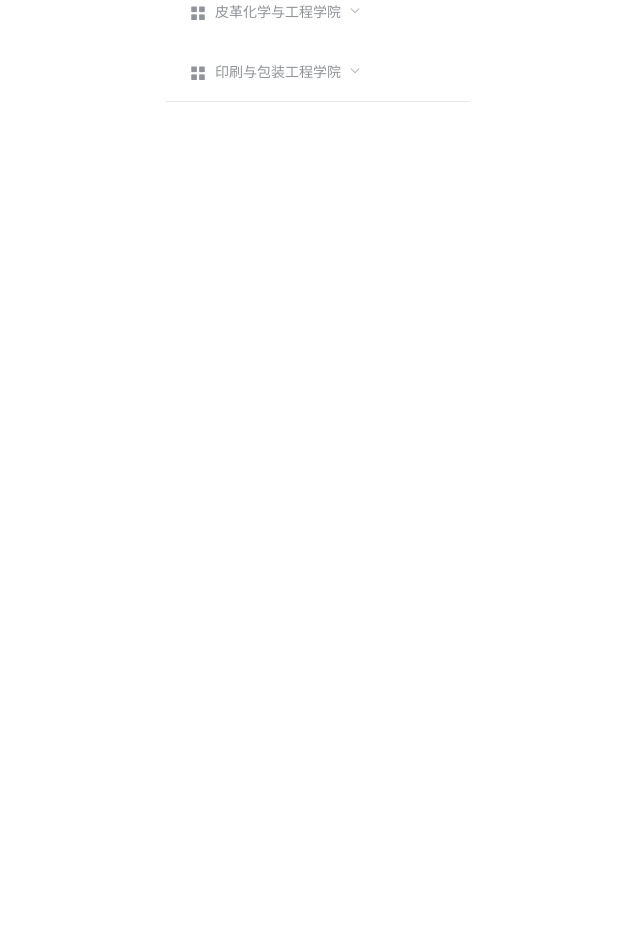
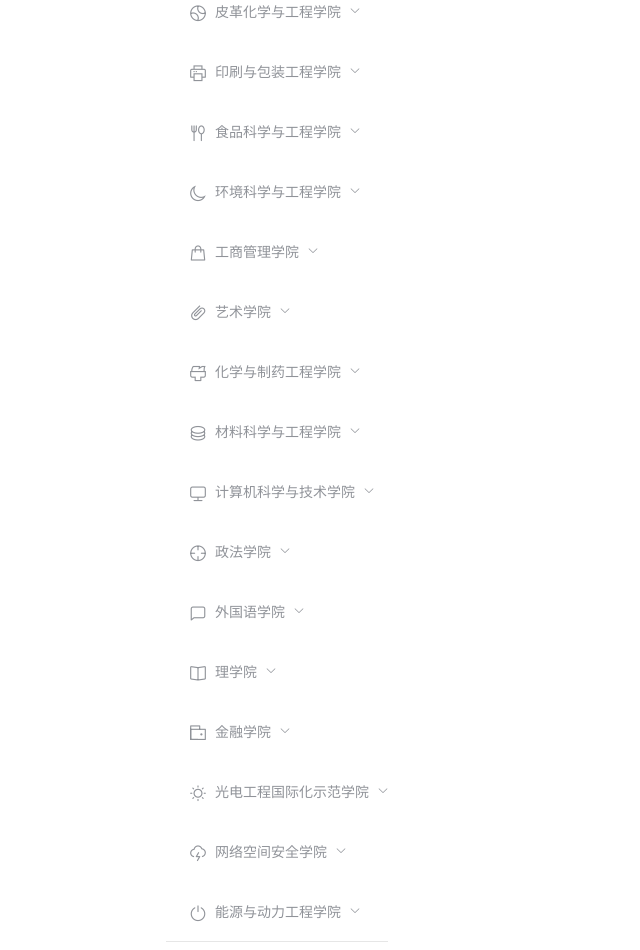
Before and after one commit to Sirlanri/TNCEE-query, a Vue app: page /Browse in a window 1280 px wide. Shown: the part 460-1410 px from the top of the page, without its empty margins (0-640 px from the left). Before the commit the page ends 800 px from the top, so only its background shows below. Built offline with nearby package versions, Linux system fonts and the light colour scheme.

Commit message:
各学院及其图标

```diff
--- a/src/views/Browse.vue
+++ b/src/views/Browse.vue
@@ -2,13 +2,13 @@
   <div>
     <keep-alive>
       <el-row :gutter="20">
-        <el-col :span="8">
+        <el-col :span="6">
           <h5>选择你的专业</h5>
 
           <el-menu mode="horizontal" @select="choose">
             <el-submenu index="1" >
               <template slot="title">
-                <i class="el-icon-location"></i>
+                <i class="el-icon-setting"></i>
                 <span>机械与汽车工程学院</span>
               </template>
 
@@ -24,7 +24,7 @@
 
             <el-submenu index="2">
               <template slot="title">
-                <i class="el-icon-menu"></i>
+                <i class="el-icon-cpu"></i>
                 <span slot="title">电气工程与自动化学院</span>
               </template>
               <el-menu-item index="2-1">电气工程及其自动化</el-menu-item>
@@ -37,7 +37,7 @@
 
             <el-submenu index="3">
               <template slot="title">
-                <i class="el-icon-menu"></i>
+                <i class="el-icon-toilet-paper"></i>
                 <span slot="title">造纸与植物资源工程学院	</span>
               </template>
               <el-menu-item index="3-1">轻化工程（制浆造纸工程方向）</el-menu-item>
@@ -46,7 +46,7 @@
 
             <el-submenu index="4">
               <template slot="title">
-                <i class="el-icon-menu"></i>
+                <i class="el-icon-goblet-square-full"></i>
                 <span slot="title">生物工程学院</span>
               </template>
               <el-menu-item index="4-1">生物工程</el-menu-item>
@@ -56,21 +56,179 @@
 
             <el-submenu index="5">
               <template slot="title">
-                <i class="el-icon-menu"></i>
+                <i class="el-icon-baseball"></i>
                 <span slot="title">皮革化学与工程学院</span>
               </template>
               <el-menu-item index="5-1">轻化工程（皮革、合成革方向）</el-menu-item>
 
             </el-submenu>
+
             <el-submenu index="6">
               <template slot="title">
-                <i class="el-icon-menu"></i>
+                <i class="el-icon-printer"></i>
                 <span slot="title">印刷与包装工程学院</span>
               </template>
               <el-menu-item index="6-1">印刷工程</el-menu-item>
               <el-menu-item index="6-2">包装工程</el-menu-item>
+            </el-submenu>
 
+            <el-submenu index="7">
+              <template slot="title">
+                <i class="el-icon-fork-spoon"></i>
+                <span slot="title">食品科学与工程学院</span>
+              </template>
+              <el-menu-item index="6-1">食品科学与工程</el-menu-item>
+              <el-menu-item index="6-2">食品质量与安全</el-menu-item>
             </el-submenu>
+
+            <el-submenu index="8">
+              <template slot="title">
+                <i class="el-icon-moon"></i>
+                <span slot="title">环境科学与工程学院</span>
+              </template>
+              <el-menu-item index="6-1">环境科学</el-menu-item>
+              <el-menu-item index="6-2">环境工程</el-menu-item>
+            </el-submenu>
+
+            <el-submenu index="9">
+              <template slot="title">
+                <i class="el-icon-goods"></i>
+                <span slot="title">工商管理学院</span>
+              </template>
+              <el-menu-item index="2-1">市场营销</el-menu-item>
+              <el-menu-item index="2-2">人力资源管理</el-menu-item>
+              <el-menu-item index="2-3">会计学</el-menu-item>
+              <el-menu-item index="2-4">财务管理</el-menu-item>
+              <el-menu-item index="2-5">信息管理与信息系统</el-menu-item>
+              <el-menu-item index="2-6">国际商务</el-menu-item>
+              <el-menu-item index="2-6">会计学（金融外包）</el-menu-item>
+              <el-menu-item index="2-6">信息管理与信息系统（智能移动开发）</el-menu-item>
+              <el-menu-item index="2-6">信息管理与信息系统（互联网营销）</el-menu-item>
+            </el-submenu>
+
+            <el-submenu index="10">
+              <template slot="title">
+                <i class="el-icon-paperclip"></i>
+                <span slot="title">艺术学院</span>
+              </template>
+              <el-menu-item index="2-1">视觉传达设计</el-menu-item>
+              <el-menu-item index="2-2">环境设计</el-menu-item>
+              <el-menu-item index="2-3">产品设计</el-menu-item>
+              <el-menu-item index="2-4">摄影</el-menu-item>
+              <el-menu-item index="2-5">服装与服饰设计</el-menu-item>
+              <el-menu-item index="2-6">音乐表演（声乐）</el-menu-item>
+              <el-menu-item index="2-6">广告</el-menu-item>
+            </el-submenu>
+
+            <el-submenu index="11">
+              <template slot="title">
+                <i class="el-icon-brush"></i>
+                <span slot="title">化学与制药工程学院</span>
+              </template>
+              <el-menu-item index="2-1">化学工程与工艺</el-menu-item>
+              <el-menu-item index="2-2">应用化学</el-menu-item>
+              <el-menu-item index="2-3">制药工程</el-menu-item>
+              <el-menu-item index="2-4">药物制剂</el-menu-item>
+              <el-menu-item index="2-5">化学</el-menu-item>
+              <el-menu-item index="2-6">应用化学国际实验班</el-menu-item>
+            </el-submenu>
+
+            <el-submenu index="12">
+              <template slot="title">
+                <i class="el-icon-coin"></i>
+                <span slot="title">材料科学与工程学院</span>
+              </template>
+              <el-menu-item index="2-1">无机非金属材料工程</el-menu-item>
+              <el-menu-item index="2-2">高分子材料与工程</el-menu-item>
+              <el-menu-item index="2-3">材料化学</el-menu-item>
+              <el-menu-item index="2-4">宝石与材料工艺学</el-menu-item>
+              <el-menu-item index="2-5">复合材料与工程</el-menu-item>
+            </el-submenu>
+
+            <el-submenu index="13">
+              <template slot="title">
+                <i class="el-icon-monitor"></i>
+                <span slot="title">计算机科学与技术学院</span>
+              </template>
+              <el-menu-item index="2-1">计算机科学与技术</el-menu-item>
+              <el-menu-item index="2-2">物联网工程</el-menu-item>
+              <el-menu-item index="2-3">软件工程</el-menu-item>
+              <el-menu-item index="2-4">数据科学与大数据技术</el-menu-item>
+              <el-menu-item index="2-5">计算机科学与技术（软件外包）</el-menu-item>
+              <el-menu-item index="2-5">计算机科学与技术（嵌入式）</el-menu-item>
+            </el-submenu>
+
+            <el-submenu index="14">
+              <template slot="title">
+                <i class="el-icon-aim"></i>
+                <span slot="title">政法学院</span>
+              </template>
+              <el-menu-item index="2-1">法学</el-menu-item>
+              <el-menu-item index="2-2">汉语国际教育</el-menu-item>
+              <el-menu-item index="2-3">行政管理</el-menu-item>
+            </el-submenu>
+
+            <el-submenu index="15">
+              <template slot="title">
+                <i class="el-icon-chat-square"></i>
+                <span slot="title">外国语学院</span>
+              </template>
+              <el-menu-item index="2-1">英语</el-menu-item>
+              <el-menu-item index="2-2">日语</el-menu-item>
+              <el-menu-item index="2-3">翻译</el-menu-item>
+            </el-submenu>
+
+            <el-submenu index="16">
+              <template slot="title">
+                <i class="el-icon-reading"></i>
+                <span slot="title">理学院</span>
+              </template>
+              <el-menu-item index="2-1">信息与计算科学</el-menu-item>
+              <el-menu-item index="2-2">电子信息科学与技术</el-menu-item>
+              <el-menu-item index="2-3">应用统计学</el-menu-item>
+              <el-menu-item index="2-4">信息与计算科学（云计算）</el-menu-item>
+              <el-menu-item index="2-5">微电子科学与工程</el-menu-item>
+            </el-submenu>
+
+            <el-submenu index="17">
+              <template slot="title">
+                <i class="el-icon-wallet"></i>
+                <span slot="title">金融学院</span>
+              </template>
+              <el-menu-item index="2-1">金融学</el-menu-item>
+              <el-menu-item index="2-2">国际经济与贸易</el-menu-item>
+              <el-menu-item index="2-3">信息管理与信息系统（互联网金融方向）</el-menu-item>
+            </el-submenu>
+
+            <el-submenu index="18">
+              <template slot="title">
+                <i class="el-icon-sunny"></i>
+                <span slot="title">光电工程国际化示范学院</span>
+              </template>
+              <el-menu-item index="2-1">光电信息科学与工程</el-menu-item>
+            </el-submenu>
+
+            <el-submenu index="19">
+              <template slot="title">
+                <i class="el-icon-lightning"></i>
+                <span slot="title">网络空间安全学院</span>
+              </template>
+              <el-menu-item index="2-1">网络空间安全</el-menu-item>
+            </el-submenu>
+
+            <el-submenu index="20">
+              <template slot="title">
+                <i class="el-icon-switch-button"></i>
+                <span slot="title">能源与动力工程学院</span>
+              </template>
+              <el-menu-item index="2-1">能源与动力工程</el-menu-item>
+            </el-submenu>
+
+
+
+
+
+
 
 
           </el-menu>
```
